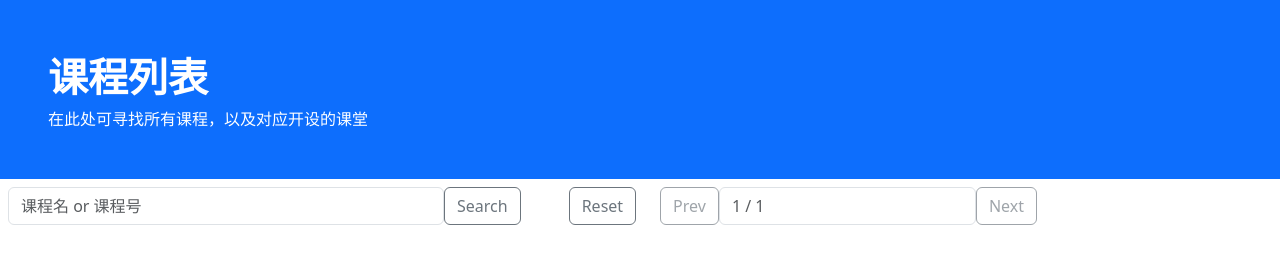
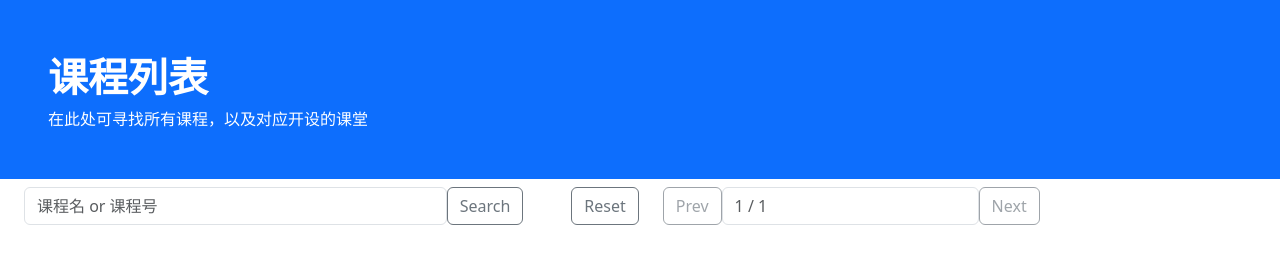
Before and after one commit to Schedule-team/server, a Django app: page /course in a window 1280 px wide. Shown: the part 57-321 px from the top of the page. Run offline with Django 4.2, Linux system fonts and the light colour scheme; data that the repository does not hold is empty; some libraries are stand-ins or nearby versions.

Commit message:
fix: mx-2 -> mx-4

```diff
--- a/course/templates/course.html
+++ b/course/templates/course.html
@@ -24,7 +24,7 @@
                 <div class="col-lg-6">开课单位 {{ course.open_department }}</div>
             </div>
         </div>
-        <div class="mx-2 my-2">
+        <div class="mx-4 my-2">
             <div class="row">
                 <div class="col">
                     {% comment %} search box: {% endcomment %}
--- a/course/templates/course_all.html
+++ b/course/templates/course_all.html
@@ -14,7 +14,7 @@
             </div>
         </div>
 
-        <div class="mx-2 my-2">
+        <div class="mx-4 my-2">
             <form action="{% url 'course_all' %}" method="get" id="query">
                 <div class="row">
                     <div class="col-lg-5">
--- a/course/templates/lesson.html
+++ b/course/templates/lesson.html
@@ -35,7 +35,7 @@
                 <div class="col-lg-6">开课单位 {{ lesson.course.open_department }}</div>
             </div>
         </div>
-        <div class="mx-2 my-2">
+        <div class="mx-4 my-2">
             <div class="row">
                 <div class="col">
                     <div class="border shadow my-2">
```
